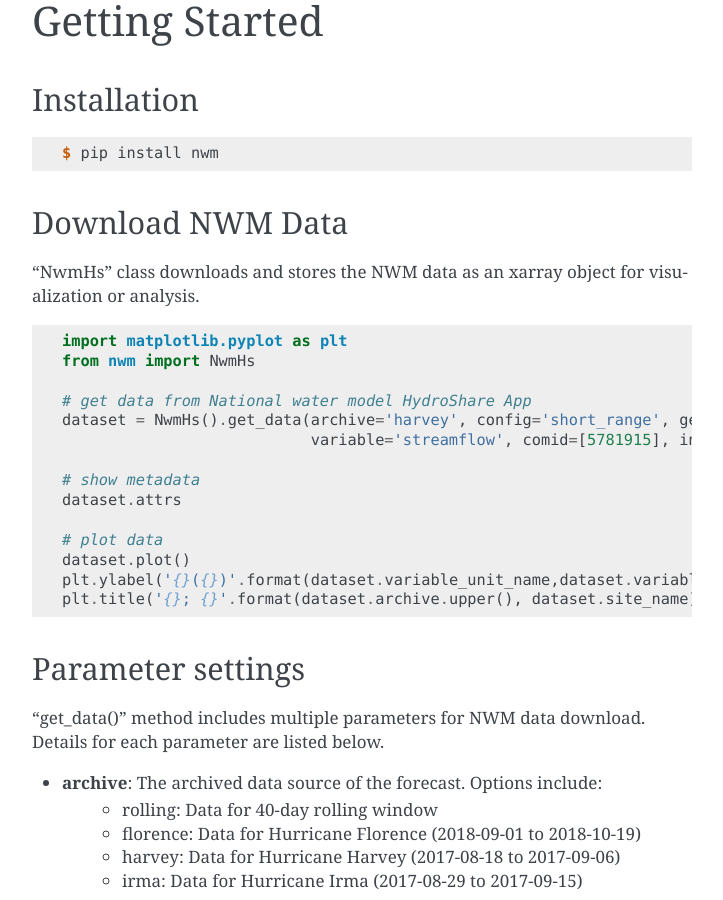
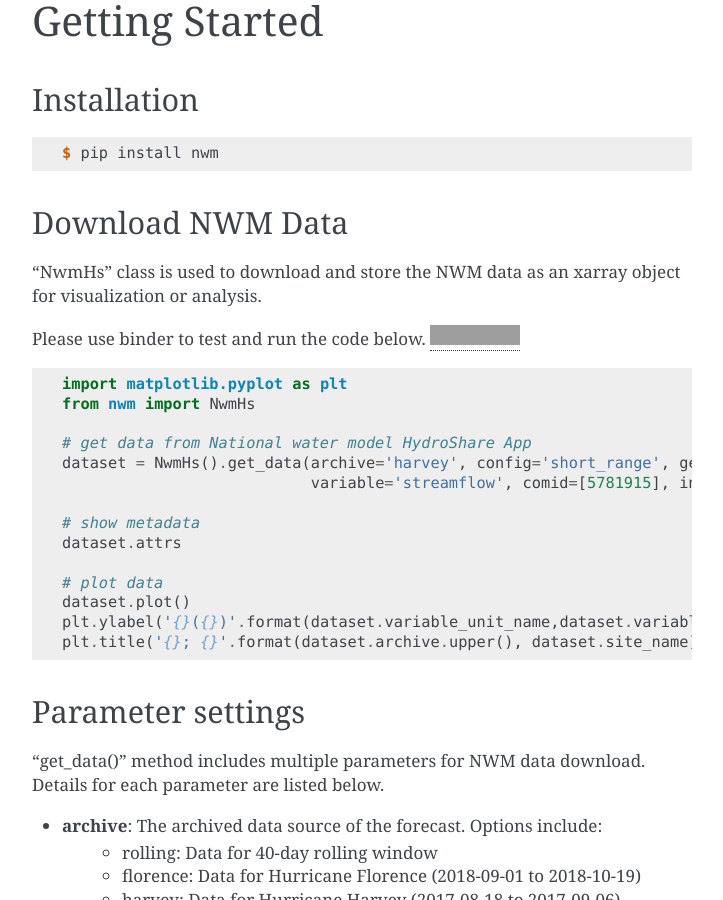
Before and after one commit to gantian127/nwm, a Sphinx documentation site: the page built from docs/source/index.rst, in a window 1280 px wide and 900 px high, scrolled down 382 px. Shown: the whole window, without its empty margins (388-1111 px from the left). Built offline with Sphinx 7.4.7, drawn with Linux system fonts in a browser that asks for light colours; grey boxes are pictures that could not be loaded.

Commit message:
add binder link in index.rst

```diff
--- a/docs/source/index.rst
+++ b/docs/source/index.rst
@@ -31,7 +31,12 @@
 Download NWM Data
 +++++++++++++++++++++
 
-"NwmHs" class downloads and stores the NWM data as an xarray object for visualization or analysis.
+"NwmHs" class is used to download and store the NWM data as an xarray object for visualization or analysis.
+
+Please use binder to test and run the code below. |binder|
+
+.. |binder| image:: https://mybinder.org/badge_logo.svg
+ :target: https://mybinder.org/v2/gh/gantian127/nwm/master?filepath=notebooks%2Fnwm.ipynb
 
 .. code-block:: python
 
```
